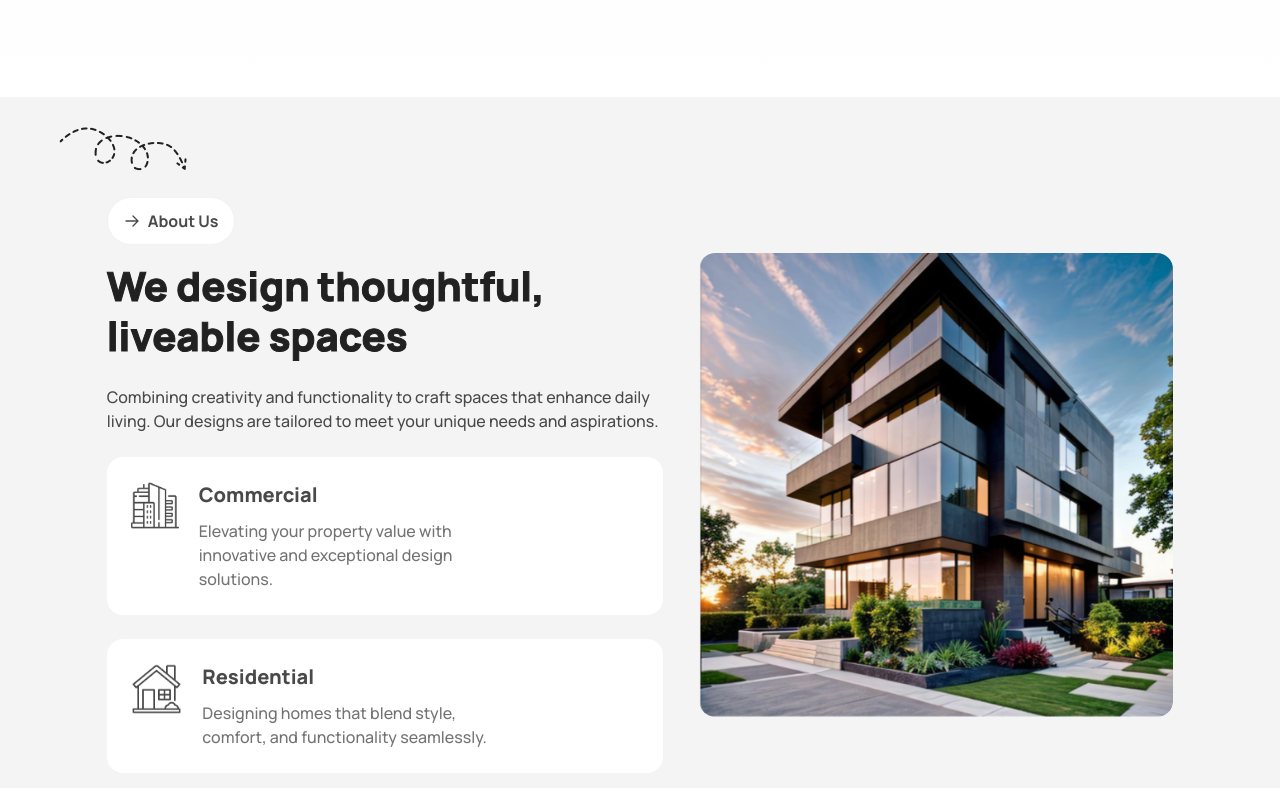
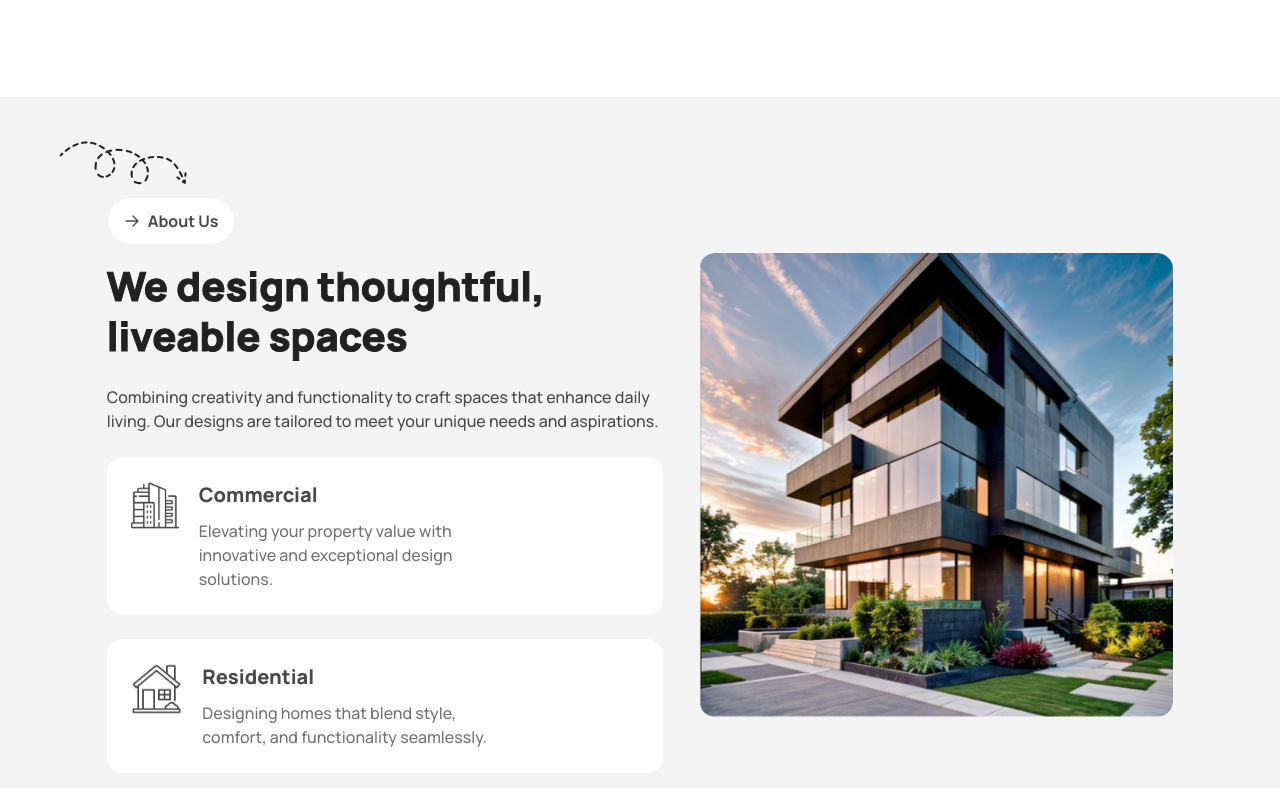
Before and after one commit to saifuddin-sami/assignment-3, a plain HTML site: page index.html in a window 1280 px wide. Shown: the part 852-1640 px from the top of the page. Drawn offline with nearby package versions, Linux system fonts and the light colour scheme.

Commit message:
change a simple thing

```diff
--- a/index.html
+++ b/index.html
@@ -176,7 +176,7 @@
                 <div class="lg:w-[54%]">
                     <!-- Text Container -->
                     <div class="relative mb-6">
-                        <div class="absolute -top-[70px] -left-12 hidden lg:inline">
+                        <div class="absolute -top-14 -left-12 hidden lg:inline">
                             <img src="assets/Vector.png" alt="">
                         </div>
                         <!-- About Us Button -->
```
